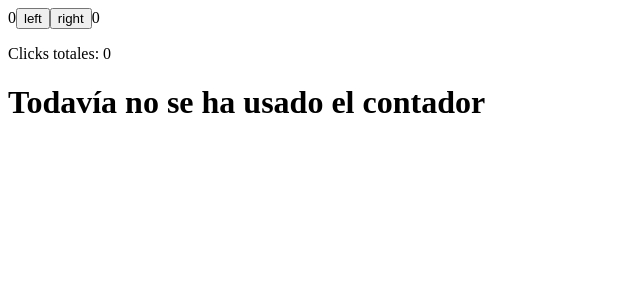
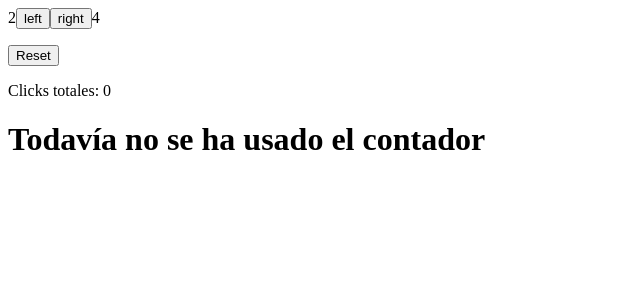
Before and after one commit to miguelgargallo/02_77_003_bootcamp_class_buttons_conditionals, a React (Create React App) app: page / in a window 1280 px wide. Shown: the top 300 px of the page, without its empty margins (0-640 px from the left). Built offline with nearby package versions, Linux system fonts and the light colour scheme.

Commit message:
2.0.0.3 INITIAL_COUNTER_STATE to return a desired state 2.0.0.3 INITIAL_COUNTER_STATE to return a desired state

```diff
--- a/src/index.js
+++ b/src/index.js
@@ -14,13 +14,14 @@ const App = () => {
     return <p>{clicks.join(", ")}</p>;
   };
 
-  const [counters, setCounters] = useState({
-    left: 0,
-    right: 0,
-    mensaje: "Mensaje en el estado"
-  });
+  const INITIAL_COUNTER_STATE = {
+    left: 2,
+    right: 4,
+    mensaje: "Mensasasasd"
+  };
+
+  const [counters, setCounters] = useState(INITIAL_COUNTER_STATE);
   const [clicks, setClicks] = useState([]);
-
   const handleClickLeft = (event) => {
     const newCountersState = {
       ...counters,
@@ -36,8 +37,12 @@ const App = () => {
       ...counters,
       right: counters.right + 1
     });
+    setClicks((prevClicks) => [...prevClicks, "R"]);
+  };
 
-    setClicks((prevClicks) => [...prevClicks, "R"]);
+  const handleReset = () => {
+    setCounters(INITIAL_COUNTER_STATE);
+    setClicks([]);
   };
 
   return (
@@ -46,6 +51,9 @@ const App = () => {
       <button onClick={handleClickLeft}>left</button>
       <button onClick={handleClickRight}>right</button>
       {counters.right}
+      <p>
+        <button onClick={handleReset}>Reset</button>
+      </p>
       <p>Clicks totales: {clicks.length}</p>
       {clicks.length === 0 ? (
         <WarningNotUse />
```
